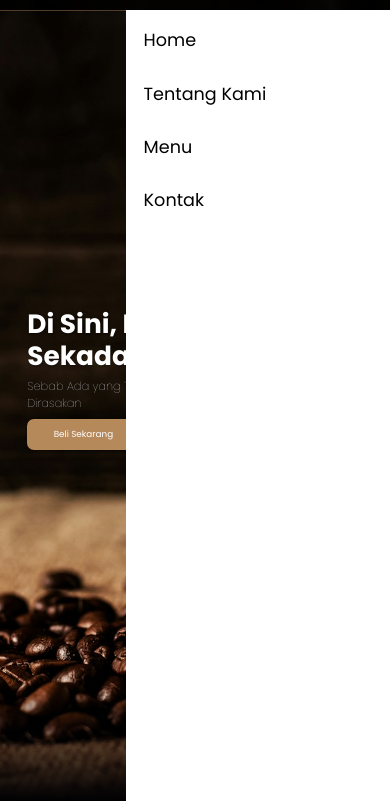
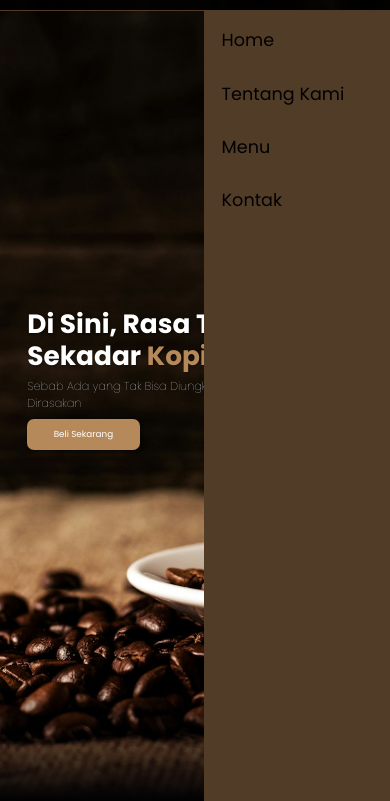
Before and after one commit to GedeNanda/akarasa-coffe-shop, a plain HTML site: page index.html in a window 390 px wide. Both pictures are taken after a click on the link 350 px from the left and 26 px from the top of the page. Shown: the part 43-844 px from the top of the page. Drawn offline with nearby package versions, Linux system fonts and the light colour scheme.

Commit message:
Update style.css
GANTI HAMBURGER MENU UNTUK MEDIA QUERY IPAD

```diff
--- a/css/style.css
+++ b/css/style.css
@@ -347,7 +347,8 @@ footer .credit a {
   }
 
   .navbar .navbar-nav.active {
-    right: 0;
+    right: -20%;
+    background-color: #513c28;
   }
 
   .navbar .navbar-nav a {
```
